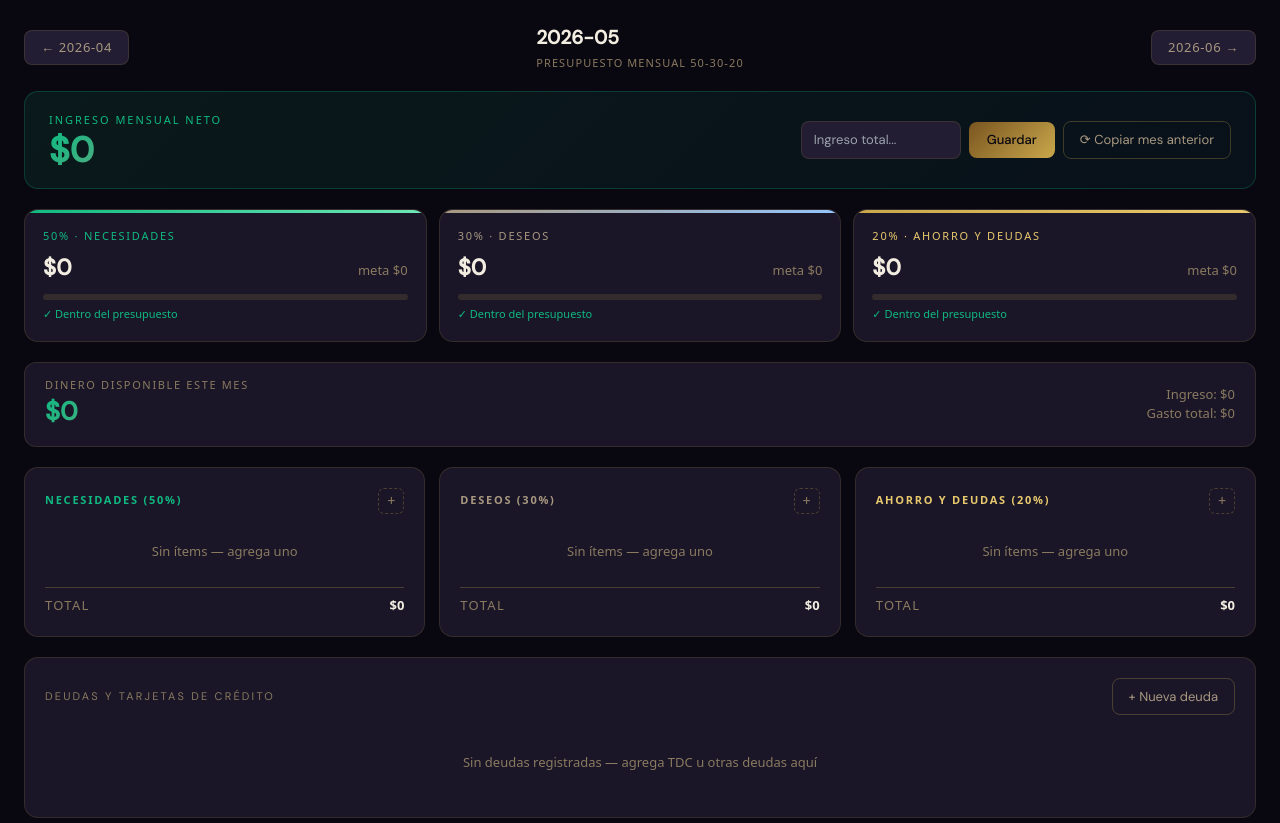
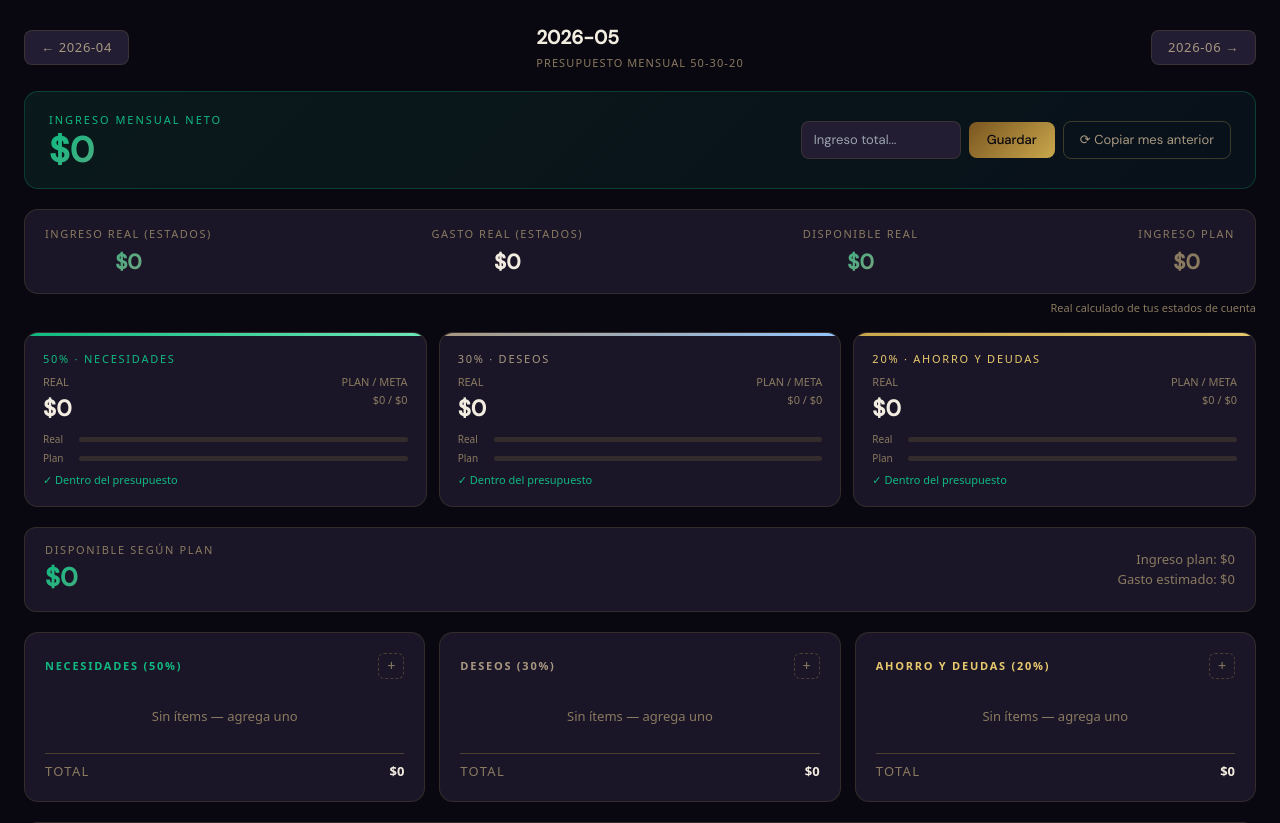
Before and after one commit to SupremoGio/eudaimonia, a Flask app: page /finanzas/budget/ in a window 1280 px wide. Shown: the part 57-880 px from the top of the page. Run offline with Flask 3, Linux system fonts and the light colour scheme; the visitor is signed in with stand-in values (Sample User, id 1); data comes from the database, SQL or seed files in the repository; data that the repository does not hold is empty; some libraries are stand-ins or nearby versions.

Commit message:
oikonomia-3.3: budget.html plan vs real de estados — sin inputs monto_real

```diff
--- a/gio_v3/templates/finanzas/budget.html
+++ b/gio_v3/templates/finanzas/budget.html
@@ -51,6 +51,15 @@
 .db-neg{color:var(--coral);}
 .db-sub{font-size:var(--fs-sm);color:var(--dim);}
 
+/* ── Real vs Plan headline ───────────────────────────────────── */
+.real-headline{background:var(--card);border:1px solid var(--b);border-radius:14px;padding:16px 20px;margin-bottom:20px;display:flex;justify-content:space-between;align-items:center;flex-wrap:wrap;gap:12px;}
+.rh-stat{text-align:center;}
+.rh-label{font-size:var(--fs-xs);color:var(--dim);letter-spacing:.14em;text-transform:uppercase;margin-bottom:3px;}
+.rh-val{font-family:var(--sans);font-size:1.3rem;font-weight:700;color:var(--text);}
+.rh-val.green{background:linear-gradient(135deg,var(--emerald),var(--cyan));-webkit-background-clip:text;-webkit-text-fill-color:transparent;background-clip:text;}
+.rh-val.red{color:var(--coral);}
+.rh-note{font-size:var(--fs-xs);color:var(--dim);text-align:center;margin-top:8px;}
+
 /* ── Items grid ──────────────────────────────────────────────── */
 .items-grid{display:grid;grid-template-columns:repeat(3,1fr);gap:14px;margin-bottom:20px;}
 .items-col{}
@@ -68,15 +77,27 @@
 .ir-nombre{flex:1;font-size:var(--fs-sm);color:var(--mid);}
 .ir-nombre.deuda-item{color:var(--amber);}
 .ir-est{font-size:var(--fs-sm);color:var(--dim);width:64px;text-align:right;}
-.ir-real{width:80px;}
-.ir-real input{background:transparent;border:none;border-bottom:1px solid var(--b);color:var(--text);font-family:var(--mono);font-size:var(--fs-sm);text-align:right;outline:none;width:100%;padding:2px 0;transition:border-color .18s;}
-.ir-real input:focus{border-color:var(--violet-l);}
 .ir-del{background:none;border:none;color:var(--dim);width:18px;height:18px;display:flex;align-items:center;justify-content:center;transition:color .16s;flex-shrink:0;}
 .ir-del:hover{color:var(--coral);}
 .ir-del svg{width:10px;height:10px;}
 .col-total{display:flex;justify-content:space-between;margin-top:10px;padding-top:8px;border-top:1px solid var(--b2);font-size:var(--fs-sm);}
 .ct-label{color:var(--dim);letter-spacing:.1em;text-transform:uppercase;}
 .ct-val{font-weight:600;color:var(--text);}
+
+/* plan vs real bar in summary cards */
+.bs-dual{display:flex;justify-content:space-between;align-items:baseline;margin-bottom:6px;}
+.bs-real-est{font-size:var(--fs-xs);color:var(--dim);}
+.bs-bars{display:flex;flex-direction:column;gap:4px;margin-bottom:6px;}
+.bs-bar-row{display:flex;align-items:center;gap:6px;}
+.bs-bar-lbl{font-size:10px;color:var(--dim);width:30px;flex-shrink:0;}
+.bs-bar{flex:1;height:5px;background:var(--b);border-radius:100px;overflow:hidden;}
+.bs-fill{height:100%;border-radius:100px;transition:width .5s;}
+.bs-fill.plan{opacity:.4;}
+.bs-nec .bs-fill{background:linear-gradient(90deg,var(--emerald),var(--emerald-l));}
+.bs-des .bs-fill{background:linear-gradient(90deg,var(--blue),#93c5fd);}
+.bs-aho .bs-fill{background:linear-gradient(90deg,var(--violet),var(--violet-l));}
+.bs-fill.over{background:var(--coral);}
+.bs-status{font-size:var(--fs-xs);margin-top:4px;}
 
 /* ── Debt section ────────────────────────────────────────────── */
 .debt-header{display:flex;justify-content:space-between;align-items:center;margin-bottom:14px;}
@@ -151,45 +172,86 @@
   </div>
 </div>
 
+<!-- Real vs Plan headline -->
+{% set total_real_gasto = real_por_bucket.values()|sum %}
+{% set disponible_real  = ingreso_real - total_real_gasto %}
+<div class="real-headline">
+  <div class="rh-stat">
+    <div class="rh-label">Ingreso real (estados)</div>
+    <div class="rh-val green">${{ "{:,.0f}".format(ingreso_real) }}</div>
+  </div>
+  <div class="rh-stat">
+    <div class="rh-label">Gasto real (estados)</div>
+    <div class="rh-val">${{ "{:,.0f}".format(total_real_gasto) }}</div>
+  </div>
+  <div class="rh-stat">
+    <div class="rh-label">Disponible real</div>
+    <div class="rh-val {% if disponible_real >= 0 %}green{% else %}red{% endif %}">${{ "{:,.0f}".format(disponible_real) }}</div>
+  </div>
+  <div class="rh-stat">
+    <div class="rh-label">Ingreso plan</div>
+    <div class="rh-val" style="color:var(--dim)">${{ "{:,.0f}".format(resumen.ingreso) }}</div>
+  </div>
+</div>
+<div style="text-align:right;font-size:var(--fs-xs);color:var(--dim);margin-top:-14px;margin-bottom:16px;">Real calculado de tus estados de cuenta</div>
+
 <!-- 50-30-20 Summary -->
 <div class="budget-summary">
   {% set cats = [
-    ('necesidades', 'bs-nec', 'ct-nec', '50% · Necesidades'),
-    ('deseos',      'bs-des', 'ct-des', '30% · Deseos'),
-    ('ahorro_deuda','bs-aho', 'ct-aho', '20% · Ahorro y Deudas'),
+    ('necesidades', 'bs-nec', '50% · Necesidades'),
+    ('deseos',      'bs-des', '30% · Deseos'),
+    ('ahorro_deuda','bs-aho', '20% · Ahorro y Deudas'),
   ] %}
-  {% for cat, cls, _, label in cats %}
-  {% set real   = resumen.totales[cat] %}
-  {% set target = resumen.targets[cat] %}
-  {% set pct    = [[(real / target * 100)|int if target else 0, 0]|max, 100]|min %}
-  {% set over   = real > target %}
+  {% for cat, cls, label in cats %}
+  {% set real_val   = real_por_bucket[cat] %}
+  {% set plan_val   = resumen.totales[cat] %}
+  {% set target     = resumen.targets[cat] %}
+  {% set max_val    = [real_val, plan_val, target, 1]|max %}
+  {% set pct_real   = [[(real_val  / max_val * 100)|int, 0]|max, 100]|min %}
+  {% set pct_plan   = [[(plan_val  / max_val * 100)|int, 0]|max, 100]|min %}
+  {% set over       = real_val > target %}
   <div class="bs-card {{ cls }}">
     <div class="bs-label">{{ label }}</div>
-    <div class="bs-amounts">
-      <div class="bs-real">${{ "{:,.0f}".format(real) }}</div>
-      <div class="bs-target">meta ${{ "{:,.0f}".format(target) }}</div>
+    <div class="bs-dual">
+      <div>
+        <div style="font-size:var(--fs-xs);color:var(--dim);margin-bottom:2px;">REAL</div>
+        <div class="bs-real">${{ "{:,.0f}".format(real_val) }}</div>
+      </div>
+      <div style="text-align:right">
+        <div style="font-size:var(--fs-xs);color:var(--dim);margin-bottom:2px;">PLAN / META</div>
+        <div class="bs-real-est">${{ "{:,.0f}".format(plan_val) }} / ${{ "{:,.0f}".format(target) }}</div>
+      </div>
     </div>
-    <div class="bs-bar"><div class="bs-fill {% if over %}over{% endif %}" style="width:{{ pct }}%"></div></div>
-    <div class="bs-status" style="color:{% if over %}var(--coral){% elif pct>=85 %}var(--amber){% else %}var(--emerald){% endif %}">
-      {% if over %}▲ ${{ "{:,.0f}".format(real - target) }} sobre el límite
-      {% elif pct >= 85 %}⚠ Cerca del límite
+    <div class="bs-bars">
+      <div class="bs-bar-row">
+        <span class="bs-bar-lbl">Real</span>
+        <div class="bs-bar"><div class="bs-fill {% if over %}over{% endif %}" style="width:{{ pct_real }}%"></div></div>
+      </div>
+      <div class="bs-bar-row">
+        <span class="bs-bar-lbl">Plan</span>
+        <div class="bs-bar"><div class="bs-fill plan" style="width:{{ pct_plan }}%"></div></div>
+      </div>
+    </div>
+    <div class="bs-status" style="color:{% if over %}var(--coral){% elif pct_real>=85 %}var(--amber){% else %}var(--emerald){% endif %}">
+      {% if over %}▲ ${{ "{:,.0f}".format(real_val - target) }} sobre el límite
+      {% elif pct_real >= 85 %}⚠ Cerca del límite
       {% else %}✓ Dentro del presupuesto{% endif %}
     </div>
   </div>
   {% endfor %}
 </div>
 
-<!-- Disponible -->
+<!-- Disponible (plan) -->
 <div class="disponible-bar">
   <div>
-    <div class="db-label">Dinero disponible este mes</div>
+    <div class="db-label">Disponible según plan</div>
     <div class="db-val {% if resumen.disponible >= 0 %}db-pos{% else %}db-neg{% endif %}" id="db-disponible">
       ${{ "{:,.0f}".format(resumen.disponible) }}
     </div>
   </div>
   <div style="text-align:right">
-    <div class="db-sub">Ingreso: ${{ "{:,.0f}".format(resumen.ingreso) }}</div>
-    <div class="db-sub">Gasto total: ${{ "{:,.0f}".format(resumen.gastado) }}</div>
+    <div class="db-sub">Ingreso plan: ${{ "{:,.0f}".format(resumen.ingreso) }}</div>
+    <div class="db-sub">Gasto estimado: ${{ "{:,.0f}".format(resumen.gastado) }}</div>
   </div>
 </div>
 
@@ -212,12 +274,6 @@
         {{ it.nombre }}{% if it.tipo == 'deuda_pago' %} 💳{% endif %}
       </span>
       <span class="ir-est">${{ "{:,.0f}".format(it.monto_estimado) }}</span>
-      <div class="ir-real">
-        <input type="number" step="0.01" value="{{ it.monto_real if it.monto_real is not none else '' }}"
-          placeholder="{{ it.monto_estimado }}"
-          onchange="updateItem({{ it.id }}, this.value)"
-          onfocus="this.select()">
-      </div>
       <button class="ir-del" onclick="deleteItem({{ it.id }})"><i data-lucide="x"></i></button>
     </div>
     {% endfor %}
@@ -415,14 +471,6 @@ async function submitItem(){
   const d = await r.json();
   if(d.ok){closeModal('m-item');actualizarResumen(d.resumen);toast('Ítem agregado','win');setTimeout(()=>location.reload(),600);}
 }
-async function updateItem(id, val){
-  const r = await fetch(`/finanzas/budget/api/item/${id}`,{
-    method:'PATCH',headers:{'Content-Type':'application/json'},
-    body:JSON.stringify({monto_real: val===''?null:parseFloat(val)})
-  });
-  const d = await r.json();
-  if(d.ok) actualizarResumen(d.resumen);
-}
 async function deleteItem(id){
   if(!confirm('¿Eliminar este ítem?'))return;
   const r = await fetch(`/finanzas/budget/api/item/${id}`,{method:'DELETE'});
```
